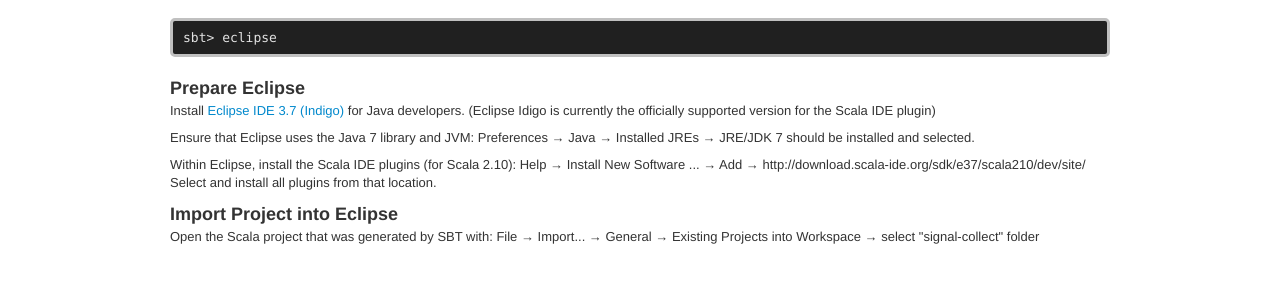
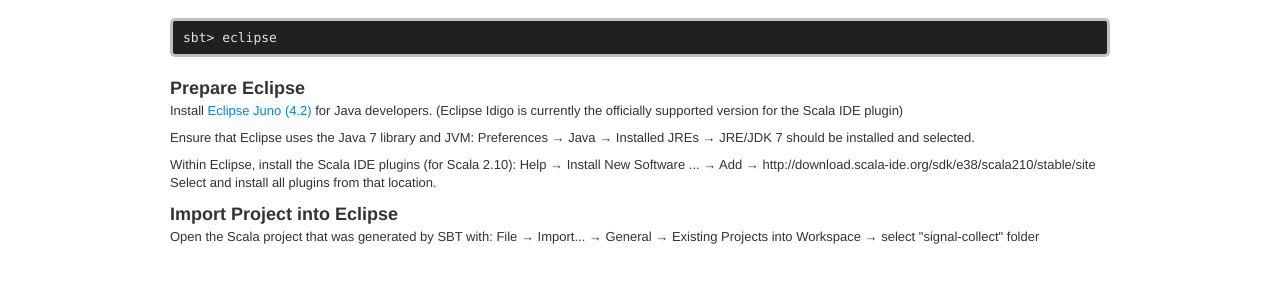
Before and after one commit to uzh/signal-collect, a Jekyll site: the page built from developer.html, in a window 1280 px wide and 900 px high, scrolled down 543 px. Shown: the part 605-888 px from the top of the window. Built offline with Jekyll 4.4.1, drawn with Linux system fonts in a browser that asks for light colours; comment, search, counter and statistics services are not loaded.

Commit message:
Updated link to Eclipse Juno and the e38/scala210/stable SBT plugin for Eclipse website.

```diff
--- a/developer.html
+++ b/developer.html
@@ -74,11 +74,11 @@
 
 <h3>Prepare Eclipse</h3>
 
-<p>Install <a href="http://www.eclipse.org/downloads/packages/eclipse-ide-java-developers/indigosr2">Eclipse IDE 3.7 (Indigo)</a> for Java developers. (Eclipse Idigo is currently the officially supported version for the Scala IDE plugin)</p>
+<p>Install <a href="http://www.eclipse.org/downloads/packages/eclipse-ide-java-developers/junosr2">Eclipse Juno (4.2)</a> for Java developers. (Eclipse Idigo is currently the officially supported version for the Scala IDE plugin)</p>
 
 <p>Ensure that Eclipse uses the Java 7 library and JVM: Preferences → Java → Installed JREs → JRE/JDK 7 should be installed and selected.</p>
 
-<p>Within Eclipse, install the Scala IDE plugins (for Scala 2.10): Help → Install New Software ... → Add → http://download.scala-ide.org/sdk/e37/scala210/dev/site/ Select and install all plugins from that location.</p>
+<p>Within Eclipse, install the Scala IDE plugins (for Scala 2.10): Help → Install New Software ... → Add → http://download.scala-ide.org/sdk/e38/scala210/stable/site Select and install all plugins from that location.</p>
 
 <h3>Import Project into Eclipse</h3>
 <p>Open the Scala project that was generated by SBT with: File → Import... → General → Existing Projects into Workspace → select "signal-collect" folder</p>
```
